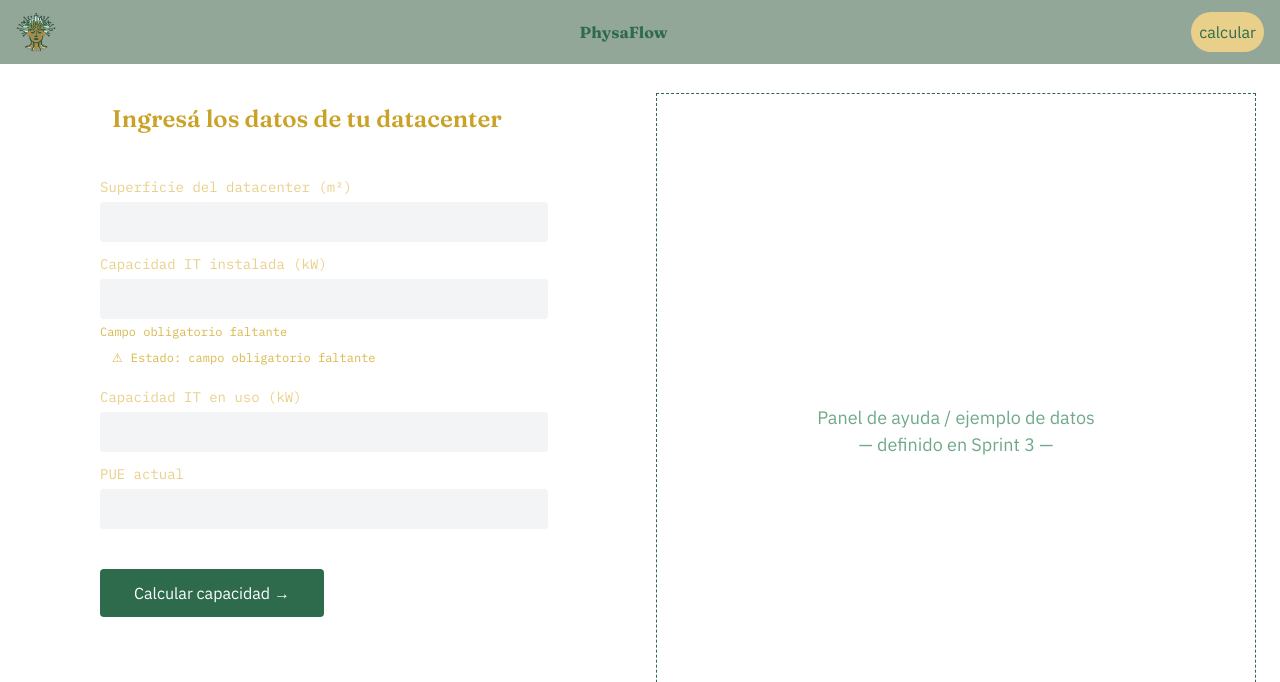
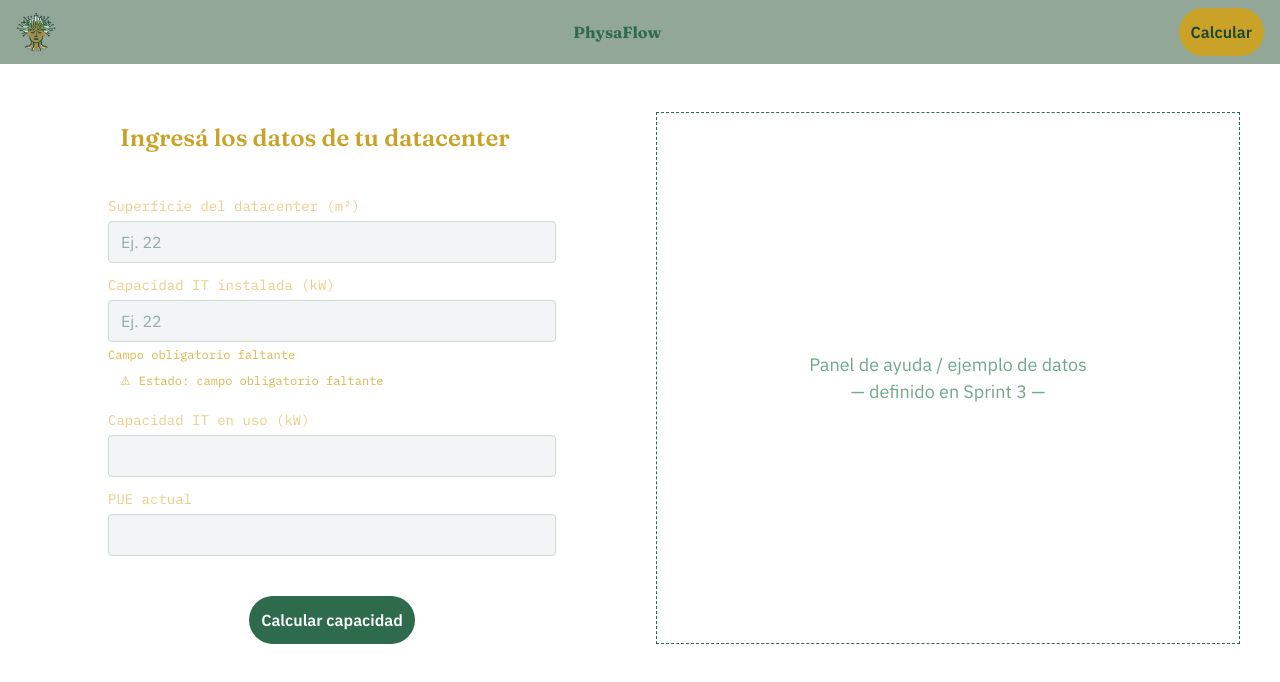
Before and after one commit to No-Country-simulation/-S07-26-Team-12-PhysaFlow, a React (Vite) app in the folder frontend/: page /form in a window 1280 px wide. Shown: the top 682 px of the page. Built offline with nearby package versions, Linux system fonts and the light colour scheme.

Commit message:
Fix:inputs and form

```diff
--- a/frontend/src/app/App.jsx
+++ b/frontend/src/app/App.jsx
@@ -1,9 +1,11 @@
 import { Routes, Route } from 'react-router-dom'
 import Layout from '../components/Layout'
 import Navbar from '../components/Navbar'
-import CalculatorPage from '../features/calculator/pages/calculatorPage'
 import BasicResult from '../pages/BasicResult'
 import FullResult from '../pages/FullResult'
+import CalculatorFormPage from '../pages/CalculatorFormPage'
+
+
 
 function App() {
   return (
@@ -11,7 +13,7 @@ function App() {
       <Navbar />
       <Routes>
         <Route path="/" element={<Layout />} />
-        <Route path="/form" element={<CalculatorPage />} />
+        <Route path="/form" element={<CalculatorFormPage />} />
         <Route path='/result' element={<BasicResult/>}/>
         <Route path="/full-result" element={<FullResult/>} />
       </Routes>
--- a/frontend/src/components/Navbar.jsx
+++ b/frontend/src/components/Navbar.jsx
@@ -2,6 +2,7 @@ import { useState } from "react";
 import { screenSize } from "./hooks/screenSize";
 import Sidebar from "./Sidebar";
 import { Link } from "react-router-dom";
+import RoundedButton from "./reusableComponents/RoundedButton";
 
 export default function Navbar() {
   const { isMobile } = screenSize();
@@ -23,7 +24,9 @@ export default function Navbar() {
             <div>botones</div>
             <div>botones</div>
           </div> */}
-          <button className="rounded-full bg-gold-lightest p-2">calcular</button>
+         <Link to="/form">
+            <RoundedButton color="gold" text="Calcular"/>
+         </Link>
         </>
       )}
     </div>
--- a/frontend/src/components/Sidebar.jsx
+++ b/frontend/src/components/Sidebar.jsx
@@ -1,3 +1,4 @@
+import { Link } from "react-router-dom";
 export default function Sidebar({ isOpen, setIsOpen }){
     return (
     <aside
@@ -17,13 +18,8 @@ export default function Sidebar({ isOpen, setIsOpen }){
       </div>
 
       <nav className="flex flex-col gap-6 p-6">
-        <a href="#">Inicio</a>
-        <a href="#">Dashboard</a>
-        <a href="#">Información</a>
-
-        <button className="rounded-full bg-gold-lightest p-2">
-          Calcular
-        </button>
+        <Link to="/" onClick={() => setIsOpen(false)}>Inicio</Link>
+        <Link to="/form" onClick={() => setIsOpen(false)}>Calcular</Link>
       </nav>
     </aside>
 
--- /dev/null
+++ b/frontend/src/components/calculator/CalculatorForm.jsx
@@ -0,0 +1,48 @@
+import RoundedButton from "../reusableComponents/RoundedButton";
+import Spacing from "../spacing/Spacing";
+import CalculatorInput from "./calculatorComponents/CalculatorInput";
+import ErrorMsg from "./calculatorComponents/ErrorMsg";
+
+
+export default function CalculatorForm() {
+  return (
+    <form className="flex flex-col gap-3 w-full max-w-md justify-center ">
+      <h2 className="display-h2 px-3 py-2">Ingresá los datos de tu datacenter</h2>
+
+      <Spacing size="xs" />
+
+      <CalculatorInput
+        label="Superficie del datacenter (m²)"
+        name="superficie"
+        placeholder="Ej. 22"
+      />
+
+      <div className="flex flex-col">
+        <CalculatorInput
+          label="Capacidad IT instalada (kW)"
+          name="capacidadInstalada"
+          hasError={true}
+          placeholder="Ej. 22"
+        />
+        {/* Estado de error asociado a este campo, como en la captura */}
+        <ErrorMsg visible={true} />
+      </div>
+
+      <CalculatorInput
+        label="Capacidad IT en uso (kW)"
+        name="capacidadEnUso"
+      />
+
+      <CalculatorInput
+        label="PUE actual"
+        name="pueActual"
+      />
+
+      <Spacing size="lg" />
+      <div className="flex justify-center">
+        <RoundedButton color="green" text="Calcular capacidad"/>
+      </div>
+
+    </form>
+  );
+}
--- a/frontend/src/features/calculator/components/inputsform/fields.jsx
+++ b/frontend/src/components/calculator/calculatorComponents/CalculatorInput.jsx
@@ -1,12 +1,12 @@
-export default function Fields({
+export default function CalculatorInput({
   label,
   name,
-  type = "number",
-  placeholder = "",
-  hasError = false,
+  type,
+  placeholder ,
+  hasError
 }) {
   return (
-    <div className="flex flex-col gap-1 w-full">
+    <div className="flex flex-col gap-1 w-full ">
       <label htmlFor={name} className="label-eyebrow">
         {label}
       </label>
@@ -16,7 +16,7 @@ export default function Fields({
         name={name}
         type={type}
         placeholder={placeholder}
-        className="w-full px-3 py-2 bg-gray-100 rounded"
+        className="w-full px-3 py-2 bg-gray-100 rounded border border-green-lightest "
         // value, onChange, etc. se conectan más adelante
       />
 
--- a/frontend/src/features/calculator/components/inputsform/errorMessage.jsx
+++ b/frontend/src/components/calculator/calculatorComponents/ErrorMsg.jsx
@@ -1,4 +1,4 @@
-export default function ErrorMessage({
+export default function ErrorMsg({
   visible = true,
   message = "Estado: campo obligatorio faltante",
 }) {
--- a/frontend/src/features/calculator/components/inputsform/calculateButton.jsx
+++ /dev/null
@@ -1,7 +0,0 @@
-export default function CalculateButton({ label = "Calcular capacidad →" }) {
-  return (
-    <button type="submit" className="w-1/2 bg-green-dark rounded p-3 text-white text-center block">
-      {label}
-    </button>
-  );
-}
--- a/frontend/src/features/calculator/components/inputsform/inputForm.jsx
+++ /dev/null
@@ -1,43 +0,0 @@
-import Fields from "./Fields";
-import ErrorMessage from "./ErrorMessage";
-import CalculateButton from "./CalculateButton";
-import Spacing from "../../../../components/spacing/Spacing";
-
-export default function InputForm() {
-  return (
-    <form className="flex flex-col gap-3 w-full max-w-md">
-      <h2 className="display-h2 px-3 py-2">Ingresá los datos de tu datacenter</h2>
-
-      <Spacing size="xs" />
-
-      <Fields
-        label="Superficie del datacenter (m²)"
-        name="superficie"
-      />
-
-      <div className="flex flex-col">
-        <Fields
-          label="Capacidad IT instalada (kW)"
-          name="capacidadInstalada"
-          hasError={true}
-        />
-        {/* Estado de error asociado a este campo, como en la captura */}
-        <ErrorMessage visible={true} />
-      </div>
-
-      <Fields
-        label="Capacidad IT en uso (kW)"
-        name="capacidadEnUso"
-      />
-
-      <Fields
-        label="PUE actual"
-        name="pueActual"
-      />
-
-      <Spacing size="lg" />
-
-      <CalculateButton />
-    </form>
-  );
-}
--- a/frontend/src/index.css
+++ b/frontend/src/index.css
@@ -19,6 +19,7 @@
     --color-green-darker: #1B4632;
     --color-green-dark: #2E6B4C;
     --color-green-light: #6FA98A;
+    --color-green-lightest: #C9DED0;
     --color-gold-light: #DBB84D;
     --color-gold-lightest: #E9D08A;
 
--- a/frontend/src/features/calculator/pages/calculatorPage.jsx
+++ b/frontend/src/pages/CalculatorFormPage.jsx
@@ -1,19 +1,14 @@
-import InputForm from "../components/inputsform/inputForm";
-import Spacing from "../../../components/spacing/Spacing";
-import { screenSize } from "../../../components/hooks/screenSize";
+import CalculatorForm from "../components/calculator/CalculatorForm";
+import { screenSize } from "../components/hooks/screenSize";
+import Spacing from "../components/spacing/Spacing";
+import PageContainer from "../components/PageContainer";
 
-export default function CalculatorPage() {
+
+export default function CalculatorFormPage() {
   const { isMobile, isTablet } = screenSize();
 
   return (
-    <div className="w-full min-h-screen flex flex-col">
-      {/* Header — logo + volver */}
-      <header className="w-full flex items-center px-4 py-3">
-        <span className="label-eyebrow">Header — logo</span>
-        <span className="label-eyebrow ml-4">&larr; Volver</span>
-      </header>
-
-      <Spacing size="lg" />
+    <PageContainer>
 
       {/* Contenido principal: formulario + panel de ayuda */}
       <main
@@ -25,15 +20,15 @@ export default function CalculatorPage() {
         <section
           className={`${
             isMobile || isTablet ? "w-full" : "w-1/2"
-          } flex justify-center`}
+          } flex justify-center items-center `}
         >
-          <InputForm />
+          <CalculatorForm />
         </section>
 
         {(isMobile || isTablet) && <Spacing />}
 
         {/* Columna derecha: panel de ayuda / ejemplo de datos */}
-        <aside
+        <div
           className={`${
             isMobile || isTablet ? "w-full" : "w-1/2"
           } flex items-center justify-center border border-dashed min-h-[300px]`}
@@ -43,8 +38,9 @@ export default function CalculatorPage() {
             <br />
             — definido en Sprint 3 —
           </p>
-        </aside>
+        </div>
       </main>
-    </div>
+
+    </PageContainer>
   );
 }
```
Also changed, not shown: frontend/src/features/calculator/components/helpPanel/helpPanel.jsx (deleted), 1 other file (tests, documents, lock files or other folders).
